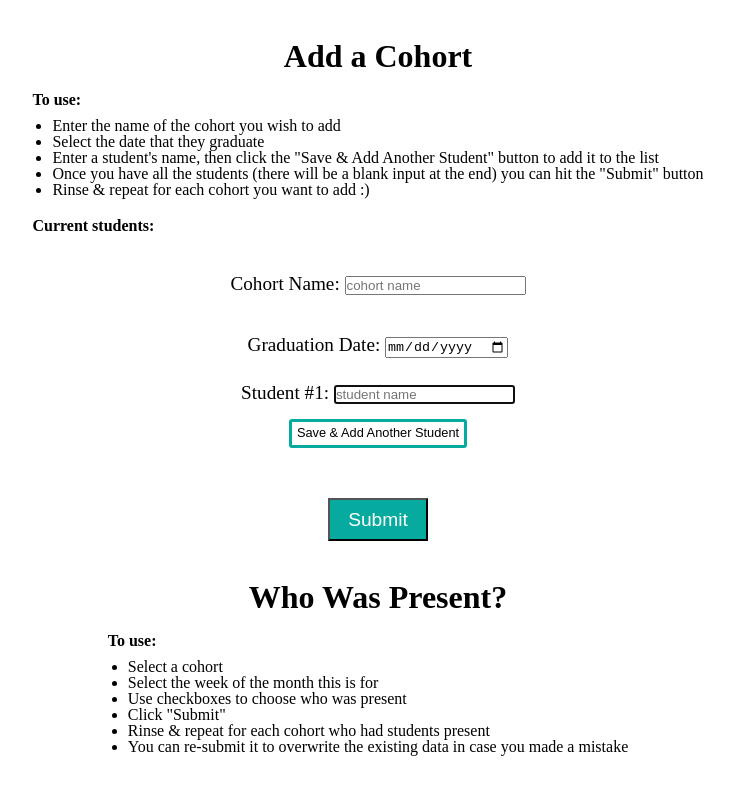
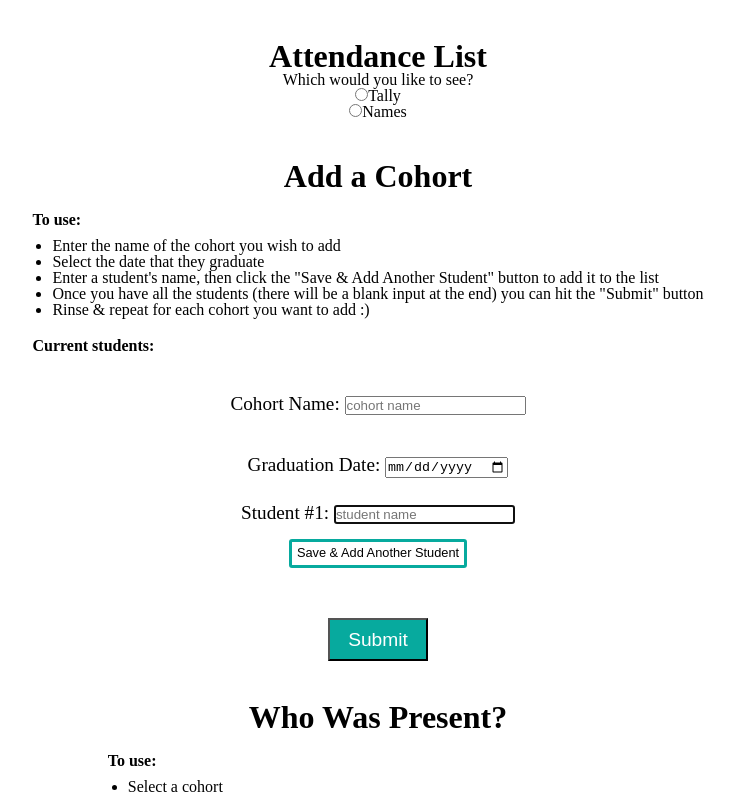
Before and after one commit to AwrenNuit/alum-tracker, a React (Create React App) app: page / in a window 1280 px wide. Shown: the top 794 px of the page, without its empty margins (262-996 px from the left). Built offline with nearby package versions, Linux system fonts and the light colour scheme; no server answers; the database is empty.

Commit message:
created template for component

```diff
--- a/src/components/App/App.js
+++ b/src/components/App/App.js
@@ -2,10 +2,12 @@ import React from 'react';
 import './App.css';
 import AddCohort from '../AddCohort/AddCohort';
 import AlumList from '../AlumList/AlumList';
+import Attendance from '../Attendance/Attendance';
 
 export default function App() {
   return (
     <>
+      <Attendance />
       <AddCohort />
       <AlumList />
     </>
--- a/src/components/Attendance/Attendance.js
+++ b/src/components/Attendance/Attendance.js
@@ -1,11 +1,28 @@
-import React from 'react';
+import React, { useState } from 'react';
 
 export default function Attendance() {
+
+  const [choice, setChoice] = useState('');
 
   return(
     <div className="main-container">
       <h1>Attendance List</h1>
 
+      <div>
+        <p>Which would you like to see?</p>
+        <div>
+          <input type="radio" name="choice" value="tally" onChange={(e)=>setChoice(e.target.value)} />
+            <label>Tally</label>
+        </div>
+        <div>
+          <input type="radio" name="choice" value="names" onChange={(e)=>setChoice(e.target.value)} />
+            <label>Names</label>
+        </div>
+      </div>
+
+      {choice === 'tally' ? <AttendanceTally /> : ''}
+      {choice === 'names' ? <AttendanceNames /> : ''}
+
     </div>
   );
 }
```
